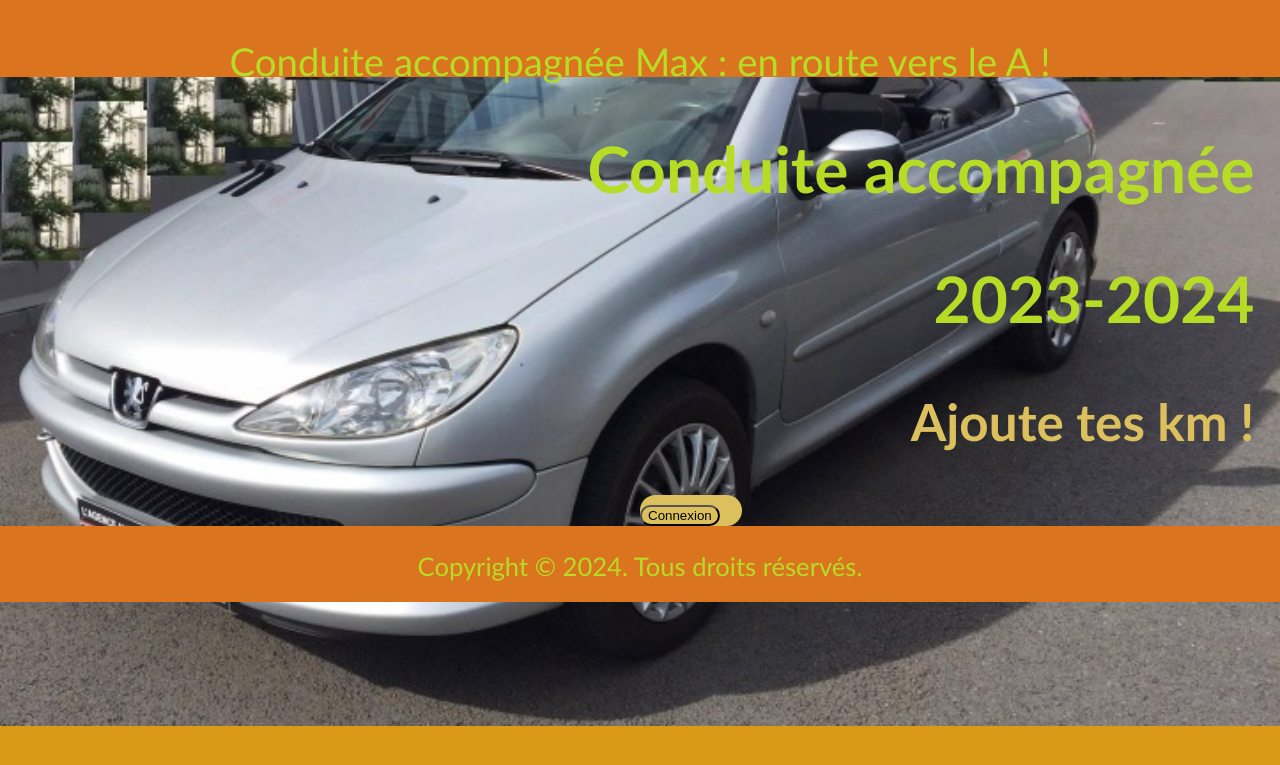
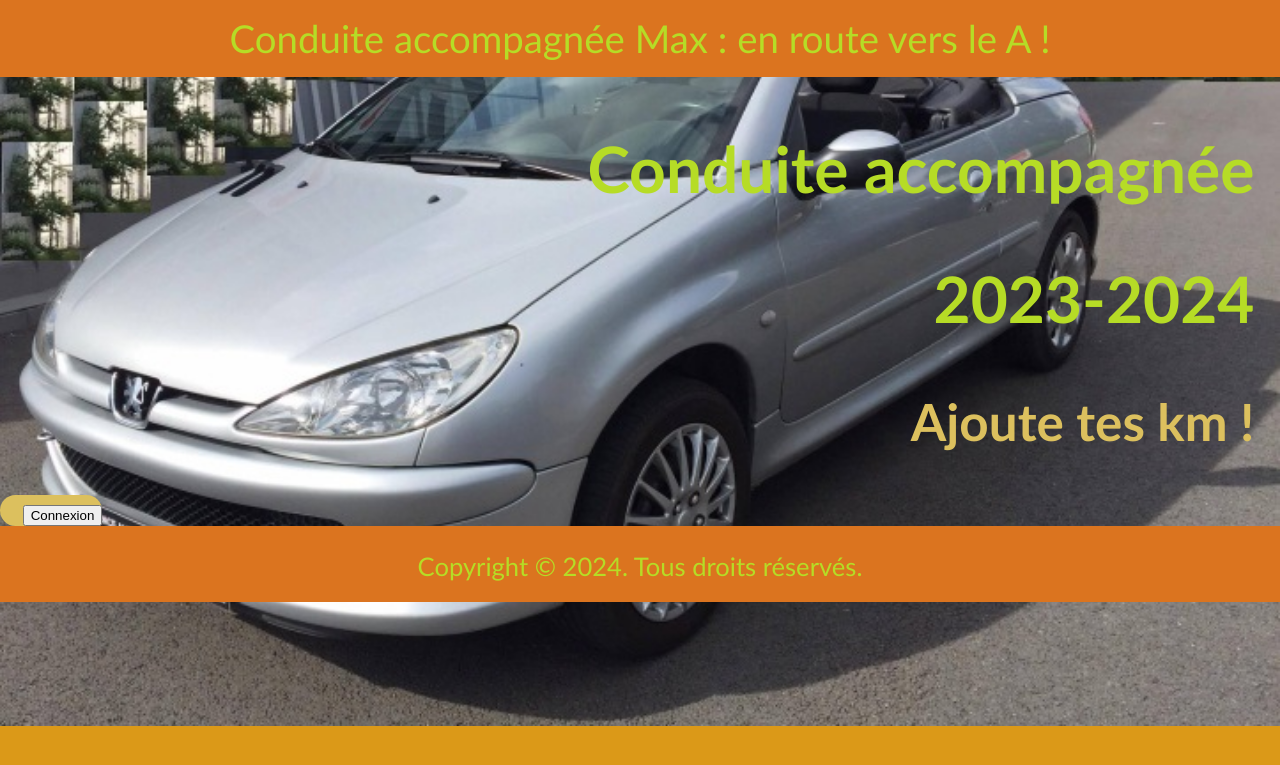
Before and after one commit to DanielleLESTBEL/MODULE_CONNEXION, a PHP site: page /Pages/index.php in a window 1280 px wide. Shown: the top 765 px of the page. Run offline with PHP 8.4, Linux system fonts and the light colour scheme.

Commit message:
Update 11JUN24_verif

```diff
--- a/Css/index.css
+++ b/Css/index.css
@@ -12,9 +12,8 @@ body{
 header{
     display: flex;
     flex-wrap:wrap;
+    align-content: center;
     justify-content: center;
-    text-align: center;
-    padding: 0;
     height: 6vw;
 
     background-color: hsl(27, 75%, 49%);
@@ -26,21 +25,26 @@ footer{
     display: flex;
     flex-direction: row;
     justify-content: center;
-    text-align: center;
-    padding: 0vw;
+    min-height: 100%;
+    display: grid;
+    grid-template-rows: auto 1fr auto;
+    margin: 0vw;
     height: 6vw;
     background-color: hsl(27, 75%, 49%);
     color: #B6DC26;
     font-size: 2vw;
+
 }
 
 .titre1_index{
-    color: #B6DC26;
     text-align: right;
     font-size: 5vw;
     padding-right: 2vw;
+    color: #B6DC26;
+}
 
-}
+
+
 
 .sous_titre_km{
     color: #DCC05E;
@@ -49,22 +53,21 @@ footer{
     padding-right: 2vw;
 }
 
-.connexion{
+/*.connexion{
     font-weight: 3vw;
     border-radius: 3vw;
     border: #3b14e6 0.5vw solid olive;
-    background-color: #DCC05E;
     text-align: center;
 
-}
+}*/
 .button_cnctn{
     width: 8vw;
     height: fit-content;
-    margin-left: 50vw;
+    display:flex;
+    justify-content:flex-end;
     font-weight: 3vw;
     border-radius: 3vw;
     border: #3b14e6 0.5vw solid olive;
     background-color: #DCC05E;
 
-
 }
```
